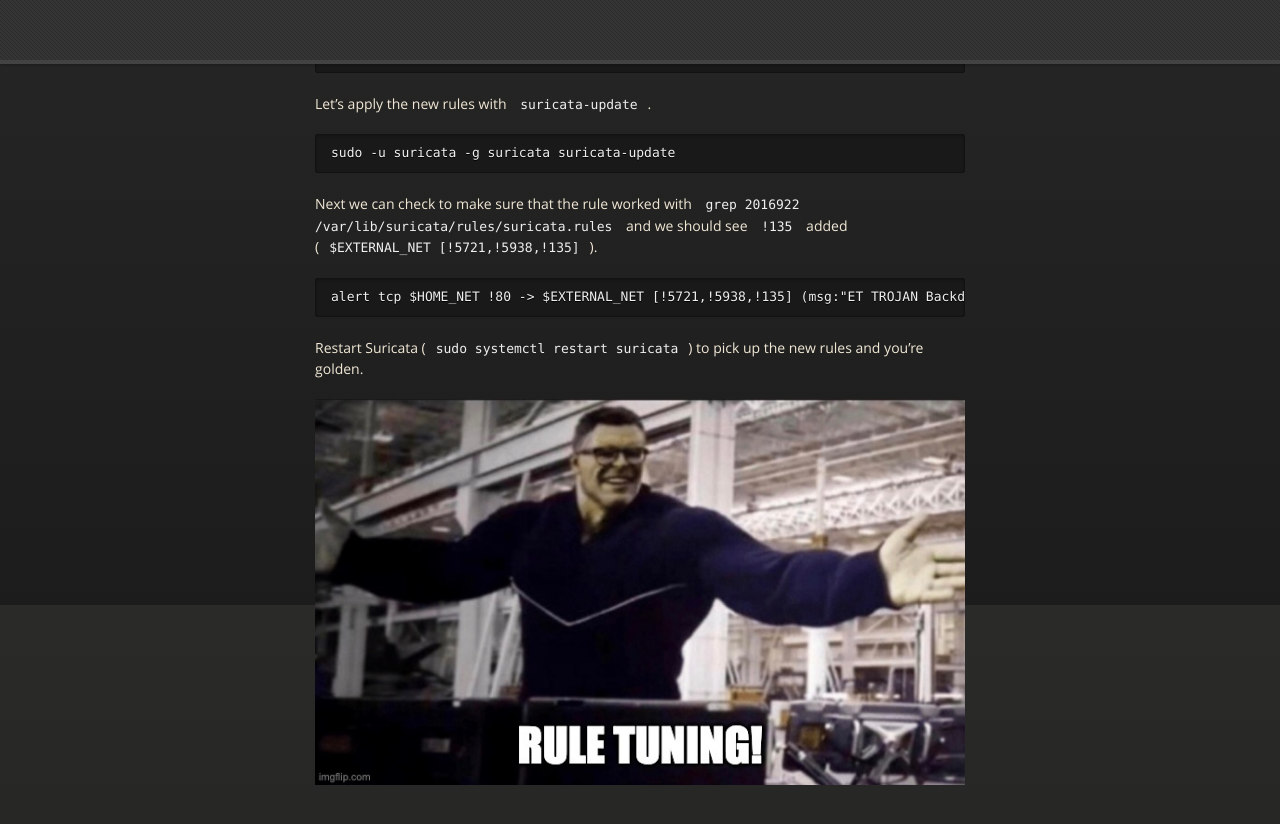
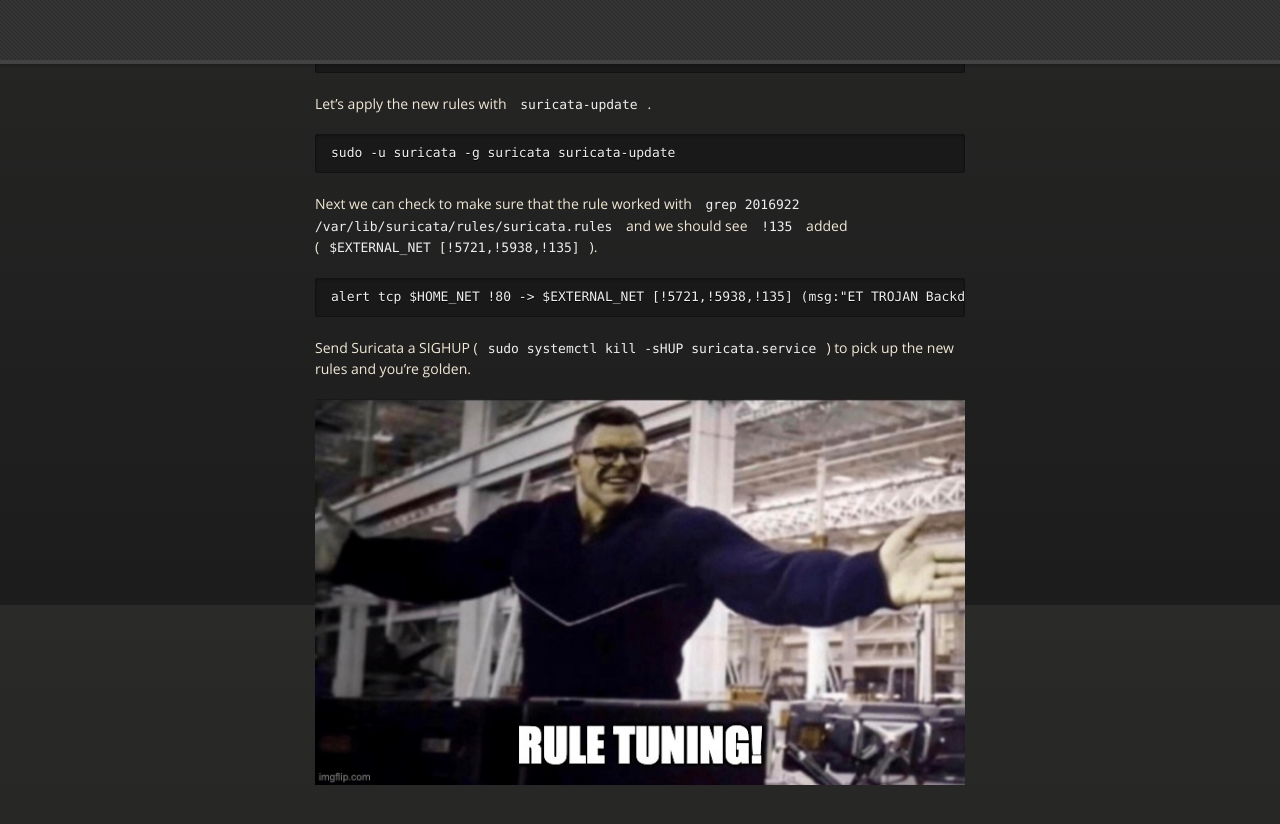
Before and after one commit to huntops-blue/huntops-blue.github.io, a Jekyll site: the page built from _posts/2020-04-30-suricata-tuning.md, in a window 1280 px wide and 900 px high, scrolled down 3895 px. Shown: the top 824 px of the window. Built offline with Jekyll 4.4.1, drawn with Linux system fonts in a browser that asks for light colours.

Commit message:
included sighup

````diff
--- a/_posts/2020-04-30-suricata-tuning.md
+++ b/_posts/2020-04-30-suricata-tuning.md
@@ -64,6 +64,6 @@ Next we can check to make sure that the rule worked with `grep 2016922 /var/lib/
 ```
 alert tcp $HOME_NET !80 -> $EXTERNAL_NET [!5721,!5938,!135] (msg:"ET TROJAN Backdoor family PCRat/Gh0st CnC traffic"; flow:to_server,established; dsize:>11; content:"|78 9c|"; offset:8; byte_jump:4,-10,relative,little,from_beginning,post_offset -1; isdataat:!2,relative; content:!"PWHDR"; depth:5; metadata: former_category MALWARE; reference:url,www.securelist.com/en/descriptions/10155706/Trojan-GameThief.Win32.Magania.eogz; reference:url,www.microsoft.com/security/portal/Threat/Encyclopedia/Entry.aspx?Name=Backdoor%3AWin32%2FPcClient.ZR&ThreatID=-2147325231; reference:url,labs.alienvault.com/labs/index.php/2012/new-macontrol-variant-targeting-uyghur-users-the-windows-version-using-gh0st-rat/; reference:url,www.infowar-monitor.net/2009/09/tracking-ghostnet-investigating-a-cyber-espionage-network/; reference:url,blogs.rsa.com/will-gragido/lions-at-the-watering-hole-the-voho-affair/; reference:url,www.norman.com/about_norman/press_center/news_archive/2012/the_many_faces_of_gh0st_rat/en; classtype:trojan-activity; sid:2016922; rev:14; metadata:affected_product Windows_XP_Vista_7_8_10_Server_32_64_Bit, attack_target Client_Endpoint, deployment Perimeter, tag PCRAT, tag Gh0st, tag RAT, signature_severity Critical, created_at 2013_04_23, malware_family Gh0st, malware_family PCRAT, updated_at 2019_08_06;)
 ```
-Restart Suricata (`sudo systemctl restart suricata`) to pick up the new rules and you're golden.
+Send Suricata a SIGHUP (`sudo systemctl kill -sHUP suricata.service`) to pick up the new rules and you're golden.
 
 ![](/images/hulk-rule-tuning.jpg)
````
